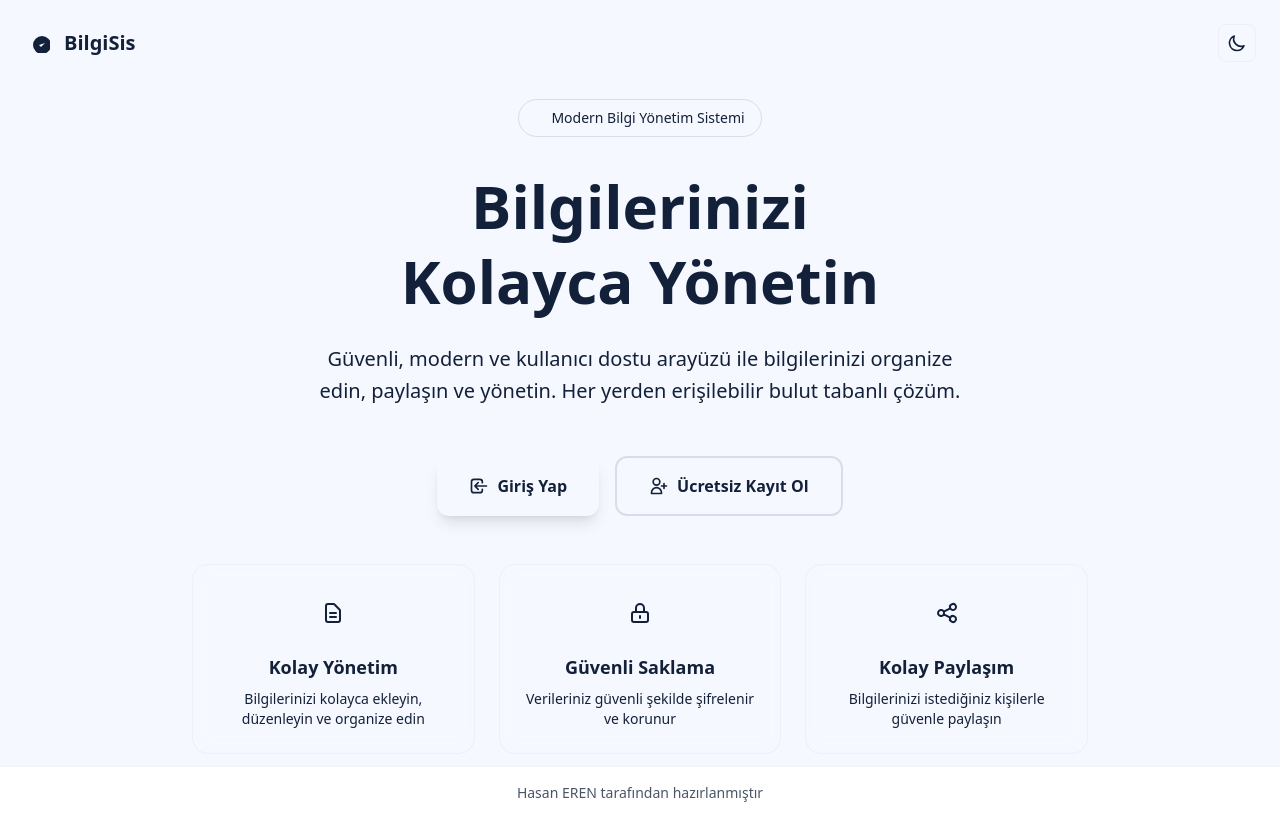
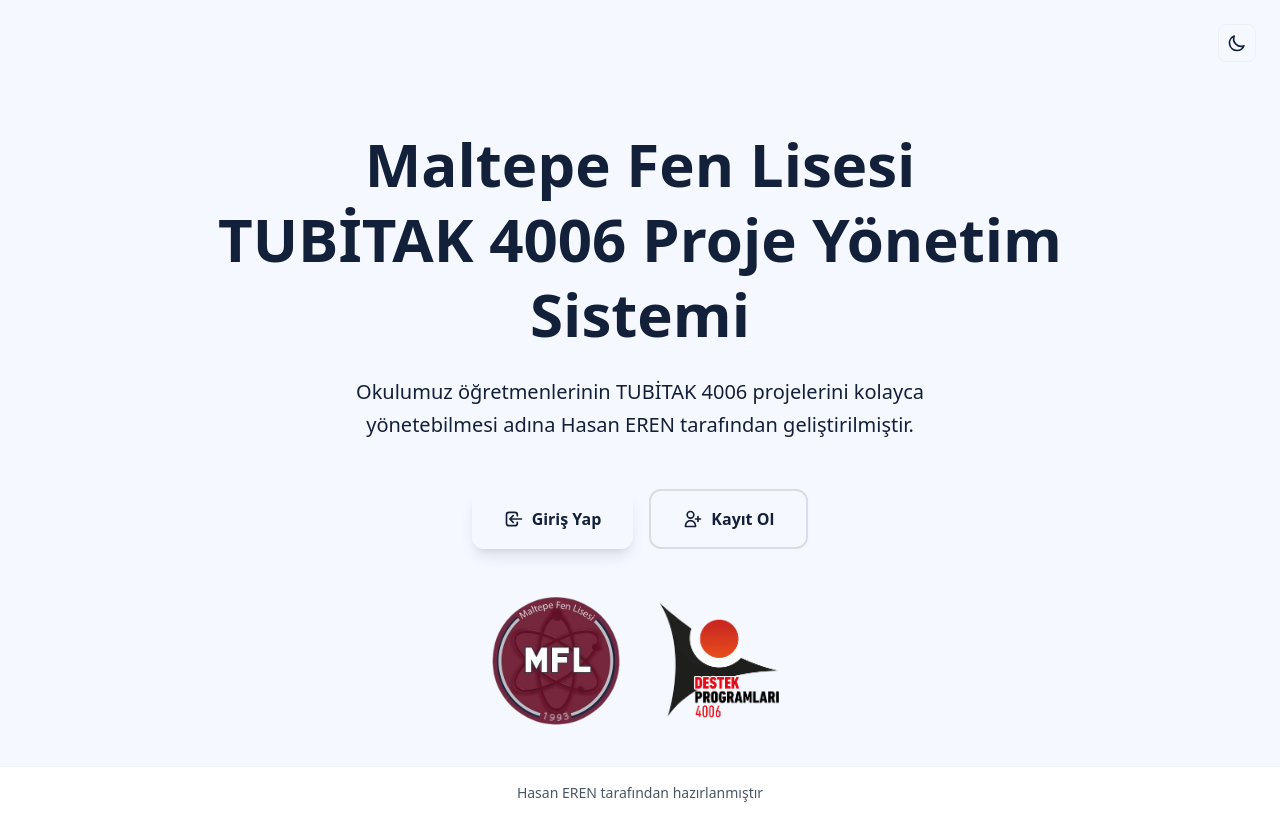
Before and after one commit to HasanErenn/tubitak4006panel, a Next.js app: page / in a window 1280 px wide. Built offline with nearby package versions, Linux system fonts and the light colour scheme.

Commit message:
görsel iyileştirmeler

```diff
--- a/src/app/auth/signin/page.tsx
+++ b/src/app/auth/signin/page.tsx
@@ -73,12 +73,8 @@
       {/* Header */}
       <header className="relative z-10 flex justify-between items-center p-6">
         <Link href="/" className="flex items-center space-x-2">
-          <div className="w-8 h-8 bg-primary rounded-lg flex items-center justify-center">
-            <svg className="w-5 h-5 text-primary-foreground" fill="currentColor" viewBox="0 0 20 20">
-              <path d="M9 12l2 2 4-4m6 2a9 9 0 11-18 0 9 9 0 0118 0z" />
-            </svg>
-          </div>
-          <span className="text-xl font-bold text-foreground">BilgiSis</span>
+
+
         </Link>
         <ThemeToggle />
       </header>
--- a/src/app/page.tsx
+++ b/src/app/page.tsx
@@ -15,12 +15,8 @@
       {/* Header */}
       <header className="relative z-10 flex justify-between items-center p-6">
         <div className="flex items-center space-x-2">
-          <div className="w-8 h-8 bg-primary rounded-lg flex items-center justify-center">
-            <svg className="w-5 h-5 text-primary-foreground" fill="currentColor" viewBox="0 0 20 20">
-              <path d="M9 12l2 2 4-4m6 2a9 9 0 11-18 0 9 9 0 0118 0z" />
-            </svg>
-          </div>
-          <span className="text-xl font-bold text-foreground">BilgiSis</span>
+
+
         </div>
         <ThemeToggle />
       </header>
@@ -30,19 +26,15 @@
         <div className="max-w-4xl mx-auto text-center">
           {/* Main Content */}
           <div className="mb-12">
-            <div className="inline-flex items-center px-4 py-2 bg-primary/10 border border-primary/20 rounded-full text-primary text-sm font-medium mb-8">
-              <span className="w-2 h-2 bg-primary rounded-full mr-2"></span>
-              Modern Bilgi Yönetim Sistemi
-            </div>
+
 
             <h1 className="text-5xl md:text-6xl font-bold text-foreground mb-6 leading-tight">
-              Bilgilerinizi
-              <span className="text-primary block">Kolayca Yönetin</span>
+              Maltepe Fen Lisesi
+              <span className="text-primary block">TUBİTAK 4006 Proje Yönetim Sistemi</span>
             </h1>
 
             <p className="text-xl text-muted-foreground mb-8 max-w-2xl mx-auto leading-relaxed">
-              Güvenli, modern ve kullanıcı dostu arayüzü ile bilgilerinizi organize edin,
-              paylaşın ve yönetin. Her yerden erişilebilir bulut tabanlı çözüm.
+              Okulumuz öğretmenlerinin TUBİTAK 4006 projelerini kolayca yönetebilmesi adına Hasan EREN tarafından geliştirilmiştir.
             </p>
           </div>
 
@@ -65,46 +57,25 @@
               <svg className="w-5 h-5 mr-2 group-hover:scale-110 transition-transform" fill="none" stroke="currentColor" viewBox="0 0 24 24">
                 <path strokeLinecap="round" strokeLinejoin="round" strokeWidth={2} d="M18 9v3m0 0v3m0-3h3m-3 0h-3m-2-5a4 4 0 11-8 0 4 4 0 018 0zM3 20a6 6 0 0112 0v1H3v-1z" />
               </svg>
-              Ücretsiz Kayıt Ol
+               Kayıt Ol
             </Link>
           </div>
 
-          {/* Feature Cards */}
-          <div className="grid grid-cols-1 md:grid-cols-3 gap-6 max-w-4xl mx-auto">
-            <div className="bg-card/60 backdrop-blur-sm border border-gray-200/50 dark:border-gray-700/50 rounded-2xl p-6 hover:shadow-lg transition-all duration-300 hover:-translate-y-1">
-              <div className="w-12 h-12 bg-primary/10 rounded-xl flex items-center justify-center mb-4 mx-auto">
-                <svg className="w-6 h-6 text-primary" fill="none" stroke="currentColor" viewBox="0 0 24 24">
-                  <path strokeLinecap="round" strokeLinejoin="round" strokeWidth={2} d="M9 12h6m-6 4h6m2 5H7a2 2 0 01-2-2V5a2 2 0 012-2h5.586a1 1 0 01.707.293l5.414 5.414a1 1 0 01.293.707V19a2 2 0 01-2 2z" />
-                </svg>
-              </div>
-              <h3 className="text-lg font-semibold text-foreground mb-2">Kolay Yönetim</h3>
-              <p className="text-muted-foreground text-sm">
-                Bilgilerinizi kolayca ekleyin, düzenleyin ve organize edin
-              </p>
+          {/* Logo Section */}
+          <div className="flex flex-col sm:flex-row items-center justify-center gap-8 max-w-4xl mx-auto">
+            <div className="flex items-center justify-center">
+              <img
+                src="/sol-logo.png"
+                alt="Sol Logo"
+                className="h-32 w-auto object-contain hover:scale-105 transition-transform duration-300"
+              />
             </div>
-
-            <div className="bg-card/60 backdrop-blur-sm border border-gray-200/50 dark:border-gray-700/50 rounded-2xl p-6 hover:shadow-lg transition-all duration-300 hover:-translate-y-1">
-              <div className="w-12 h-12 bg-primary/10 rounded-xl flex items-center justify-center mb-4 mx-auto">
-                <svg className="w-6 h-6 text-primary" fill="none" stroke="currentColor" viewBox="0 0 24 24">
-                  <path strokeLinecap="round" strokeLinejoin="round" strokeWidth={2} d="M12 15v2m-6 4h12a2 2 0 002-2v-6a2 2 0 00-2-2H6a2 2 0 00-2 2v6a2 2 0 002 2zm10-10V7a4 4 0 00-8 0v4h8z" />
-                </svg>
-              </div>
-              <h3 className="text-lg font-semibold text-foreground mb-2">Güvenli Saklama</h3>
-              <p className="text-muted-foreground text-sm">
-                Verileriniz güvenli şekilde şifrelenir ve korunur
-              </p>
-            </div>
-
-            <div className="bg-card/60 backdrop-blur-sm border border-gray-200/50 dark:border-gray-700/50 rounded-2xl p-6 hover:shadow-lg transition-all duration-300 hover:-translate-y-1">
-              <div className="w-12 h-12 bg-primary/10 rounded-xl flex items-center justify-center mb-4 mx-auto">
-                <svg className="w-6 h-6 text-primary" fill="none" stroke="currentColor" viewBox="0 0 24 24">
-                  <path strokeLinecap="round" strokeLinejoin="round" strokeWidth={2} d="M8.684 13.342C8.886 12.938 9 12.482 9 12c0-.482-.114-.938-.316-1.342m0 2.684a3 3 0 110-2.684m0 2.684l6.632 3.316m-6.632-6l6.632-3.316m0 0a3 3 0 105.367-2.684 3 3 0 00-5.367 2.684zm0 9.316a3 3 0 105.367 2.684 3 3 0 00-5.367-2.684z" />
-                </svg>
-              </div>
-              <h3 className="text-lg font-semibold text-foreground mb-2">Kolay Paylaşım</h3>
-              <p className="text-muted-foreground text-sm">
-                Bilgilerinizi istediğiniz kişilerle güvenle paylaşın
-              </p>
+            <div className="flex items-center justify-center">
+              <img
+                src="/sag-logo-2.png"
+                alt="Sağ Logo"
+                className="h-32 w-auto object-contain hover:scale-105 transition-transform duration-300"
+              />
             </div>
           </div>
         </div>
--- a/src/components/layouts/DashboardLayout.tsx
+++ b/src/components/layouts/DashboardLayout.tsx
@@ -40,22 +40,18 @@
   return (
     <div className="min-h-screen bg-gradient-to-br from-background to-accent/20 flex flex-col">
       {/* Header */}
-      <header className="bg-card/80 backdrop-blur-sm border-b border-gray-200/50 dark:border-gray-700/50/50 shadow-sm">
+      <header className="bg-card/80 backdrop-blur-sm border-b border-gray-200/50 dark:border-gray-700/50 shadow-sm">
         <div className="max-w-7xl mx-auto px-4 sm:px-6 lg:px-8">
           <div className="flex justify-between items-center py-4">
             <div className="flex items-center space-x-4">
               <div className="flex items-center space-x-3">
-                <div className="w-10 h-10 bg-primary rounded-xl flex items-center justify-center shadow-lg">
-                  <svg className="w-6 h-6 text-primary-foreground" fill="currentColor" viewBox="0 0 20 20">
-                    <path d="M9 12l2 2 4-4m6 2a9 9 0 11-18 0 9 9 0 0118 0z" />
-                  </svg>
-                </div>
+
                 <div>
                   <h1 className="text-xl font-bold text-foreground">
-                    BilgiSis
+                    TUBİTAK 4006 Proje Yönetim Sistemi
                   </h1>
                   <p className="text-sm text-muted-foreground">
-                    Hoş geldiniz, {session.user.name}
+                    {session.user.name} Hoşgeldiniz
                   </p>
                 </div>
               </div>
@@ -172,7 +168,7 @@
 
       {/* Main Content */}
       <main className="max-w-7xl mx-auto py-8 sm:px-6 lg:px-8 flex-1">
-        <div className="bg-card/40 backdrop-blur-sm rounded-2xl border border-gray-200/50 dark:border-gray-700/50/50 shadow-sm min-h-[calc(100vh-240px)]">
+        <div className="bg-card/40 backdrop-blur-sm rounded-2xl border border-gray-200/50 dark:border-gray-700/50 shadow-sm min-h-[calc(100vh-240px)]">
           {children}
         </div>
       </main>
--- a/src/components/layouts/Footer.tsx
+++ b/src/components/layouts/Footer.tsx
@@ -1,6 +1,6 @@
 export default function Footer() {
   return (
-    <footer className="border-t border-gray-200/50 dark:border-gray-700/50 bg-white dark:bg-gray-800 mt-auto">
+    <footer className="relative z-10 border-t border-gray-200/50 dark:border-gray-700/50 bg-white dark:bg-gray-800 mt-auto">
       <div className="max-w-7xl mx-auto py-4 px-4 sm:px-6 lg:px-8">
         <div className="text-center">
           <p className="text-sm text-gray-600 dark:text-gray-400">
```
Also changed, not shown: public/sag-logo-2.png (added).
